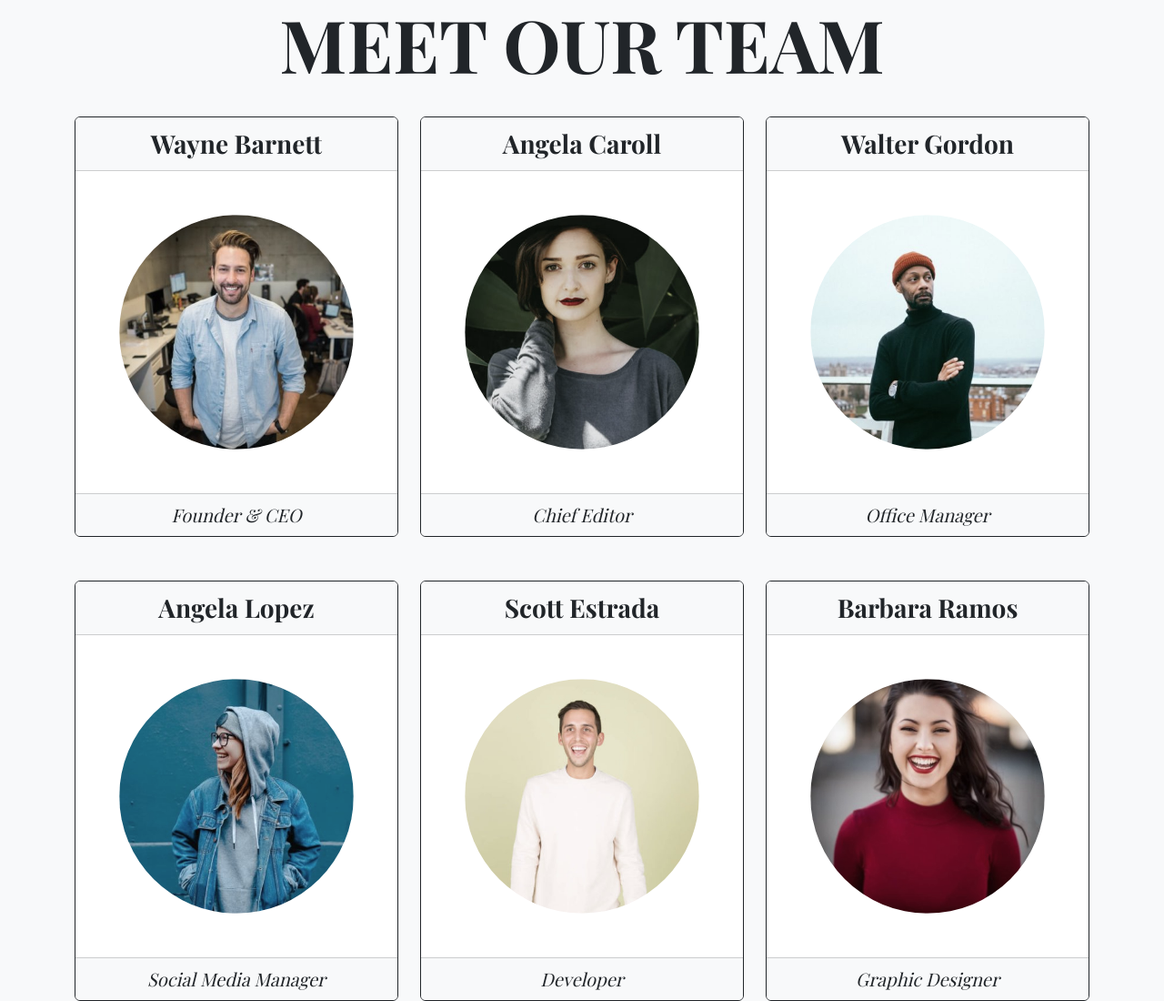
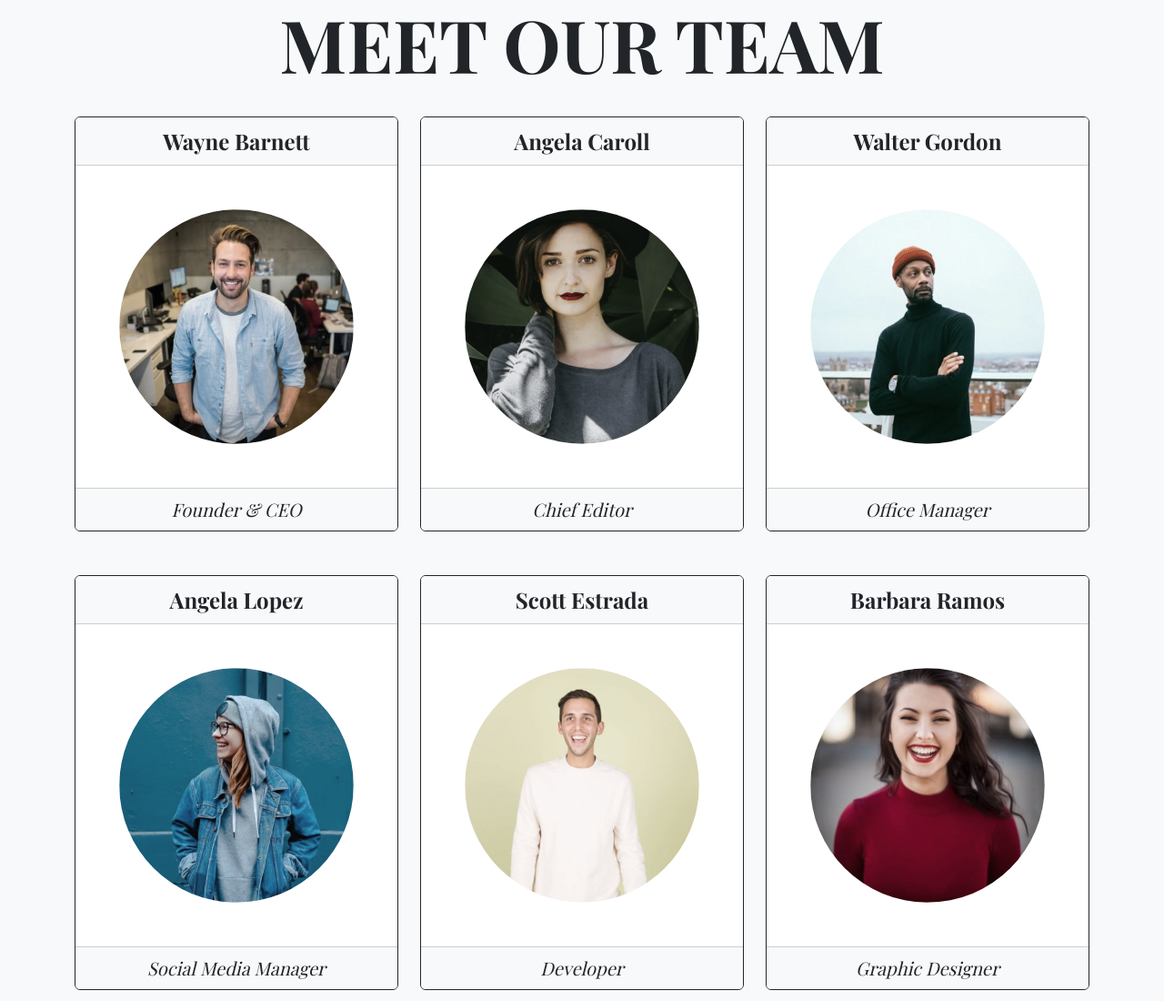
Before and after one commit to mattiavolpe/js-our-team, a plain HTML site: page index.html in a window 1280 px wide. Shown: the top 1100 px of the page at 91% size. Drawn offline with nearby package versions, Linux system fonts and the light colour scheme; a web font is replaced by a local one.

Commit message:
FIX Card-footer spacing for multiple lines text

```diff
--- a/assets/css/style.css
+++ b/assets/css/style.css
@@ -11,8 +11,17 @@ body {
   animation: pop 0.7s 1;
 }
 
+.card-header {
+  font-size: 1.5rem;
+}
+
 .card-body {
   transition: background-color 0.6s;
+}
+
+/* SET THIS TO MAKE THE CARDS THE SAME HEIGHT IN CASE CARD-FOOTER GOES ON MULTIPLE LINES */
+.card-footer {
+  flex-grow: 9999;
 }
 
 .col:first-of-type .card:hover .card-body {
--- a/assets/js/main.js
+++ b/assets/js/main.js
@@ -110,17 +110,17 @@ function createMembersMarkups(teamMembers) {
   for (let i = 0; i < teamMembers.length; i++) {
     const thisMember = teamMembers[i];
     const singleMemberElement = document.createElement("div");
-    singleMemberElement.classList.add("col", "my-4");
+    singleMemberElement.classList.add("col", "my-4", "d-flex");
     singleMemberElement.innerHTML = `
     <div class="card border-dark">
-      <div class="card-header text-center fs-3 fw-bold bg-light text-dark">
+      <div class="card-header text-center fw-bold bg-light text-dark px-1">
         <span>${thisMember.name}</span>
       </div>
       <div class="card-body bg-white">
         <img src="${thisMember.photo}" class="card-img-top rounded-circle">
         <br>
       </div>
-      <div class="card-footer text-center bg-light text-dark fs-5 fst-italic">
+      <div class="card-footer position-relative text-center bg-light text-dark fs-5 fst-italic px-1">
         <span>${thisMember.role}</span>
       </div>
     </div>`
```
